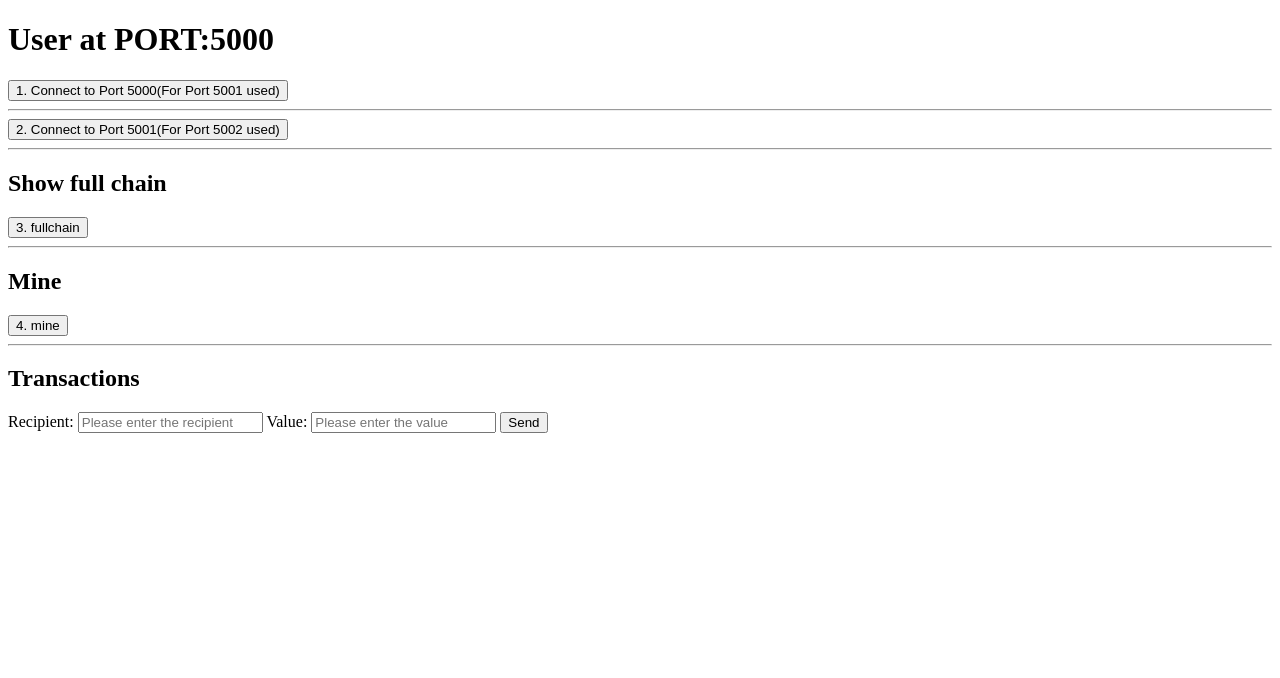
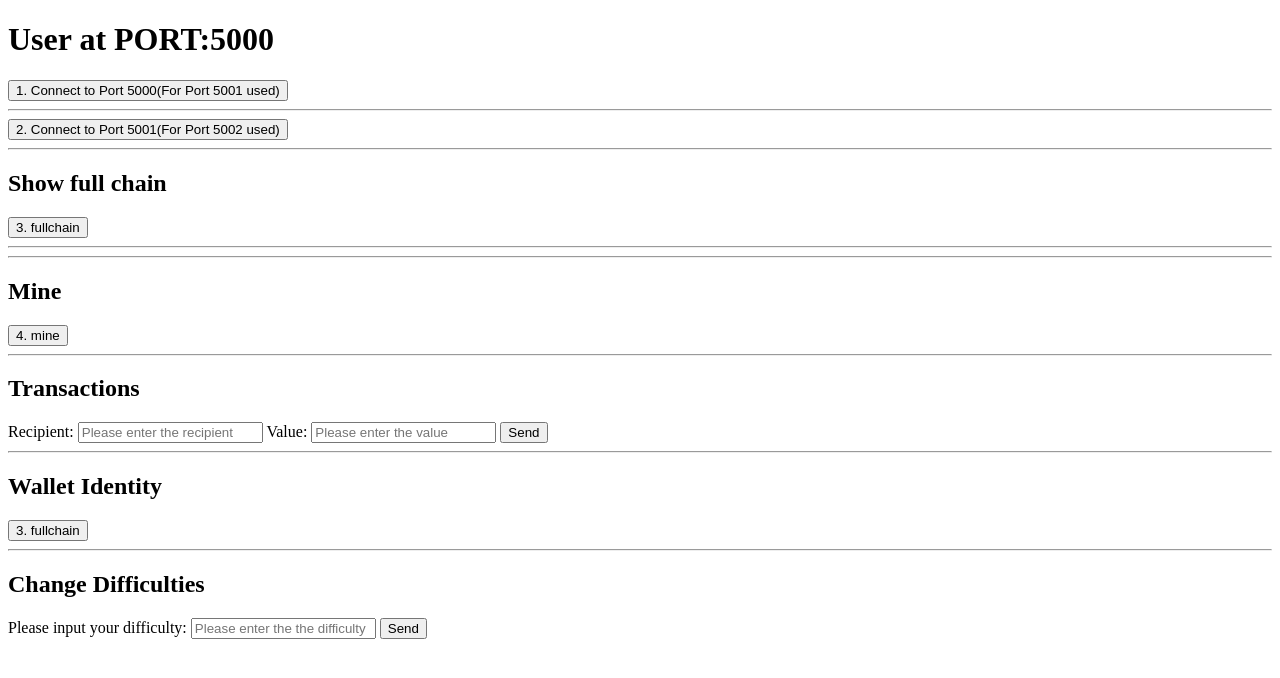
Before and after one commit to andy145155/Cryptocurrency-Network, a Flask app: page / in a window 1280 px wide. Shown: the top 678 px of the page. Run offline with Flask 2, Linux system fonts and the light colour scheme; some libraries are stand-ins or nearby versions.

Commit message:
change difficulty

```diff
--- a/Blockchain.py
+++ b/Blockchain.py
@@ -10,6 +10,7 @@ from datetime import datetime
 class Blockchain:
     difficulty = 2
     nodes = set()
+
     def __init__(self):
         self.unconfirmed_transactions = []
         self.chain = []
@@ -25,7 +26,6 @@ class Blockchain:
                 self.chain.append(genesis_block.to_json())
                 break
             else:
-                print(genesis_block.nonce)
                 genesis_block.nonce += 1
 
     def add_new_transaction(self, transaction: Transaction):
@@ -51,12 +51,12 @@ class Blockchain:
     def is_valid_proof(self, block, block_hash):
         print("This is block hash: ", block_hash)
         print("This is block compute hash: ", block.compute_hash())
-        return (block_hash.startswith('0' * Blockchain.difficulty) and block_hash == block.compute_hash())
+        return (block_hash.startswith('0' * int(Blockchain.difficulty)) and block_hash == block.compute_hash())
 
     def proof_of_work(self, block):
         block.nounce = 0
         computed_hash = block.compute_hash()
-        while not computed_hash.startswith('0' * Blockchain.difficulty):
+        while not computed_hash.startswith('0' * int(Blockchain.difficulty)):
             block.nonce += 1
             computed_hash = block.compute_hash()
         return computed_hash
--- a/main.py
+++ b/main.py
@@ -1,3 +1,4 @@
+from crypt import methods
 import json
 from flask import Flask, jsonify, request, render_template
 import requests
@@ -12,6 +13,18 @@ app = Flask(__name__)
 @app.route("/")
 def index():
     return render_template("index.html", user = 5000)
+
+
+@app.route("/get_wallet")
+def get_wallet():
+    return jsonify(myWallet.identity), 200
+
+@app.route("/change_difficuly", methods=['POST'])
+def change_difficuly():
+    values = request.form
+    number = values.get('number')
+    Blockchain.difficulty = number
+    return "successfully change difficuly to " + str(number)
 
 @app.route('/new_transaction', methods=['POST'])
 def new_transaction():
--- a/templates/index.html
+++ b/templates/index.html
@@ -30,6 +30,7 @@
         <h2>Show full chain</h2>
         <input type="submit" value="3. fullchain" />
         <div id="chain"></div>
+        <hr />
         <div id="length"></div>
       </form>
       <hr />
@@ -67,6 +68,28 @@
         <button type="submit">Send</button>
         <div id="transaction_message"></div>
       </form>
+       <hr />
+       <form id="wallet" action="/get_wallet" method="GET">
+        <h2>Wallet Identity</h2>
+        <input type="submit" value="3. fullchain" />
+        <div id="identity"></div>
+      </form>
+    </div>
+      <hr />
+      <h2>Change Difficulties</h2>
+      <form id="difficulty" action="/change_difficuly" method="POST">
+        <label for="diff_value">Please input your difficulty: </label>
+        <input
+          name="diff_value"
+          type="text"
+          required
+          placeholder="Please enter the the difficulty"
+        />
+        <button type="submit">Send</button>
+        <div id="difficulty_message"></div>
+      </form>
+
+
     </div>
 
     <script>
@@ -171,6 +194,37 @@
           $("#transaction_message").html(data.message);
         });
       });
+
+      /*This is the Javascript for change in difficulty*/
+      $("#difficulty").submit(function (event) {
+        event.preventDefault();
+        var $form = $(this),
+          $submit = $form.find('button[type="submit"]'),
+          number = $form.find('input[name="diff_value"]').val(),
+          url = $form.attr("action");
+
+        /* Send the data using post */
+        var posting = $.post(url, {
+          number: number
+        });
+
+        posting.done(function (data) {
+          console.log(data);
+          $("#difficulty_message").html(data);
+        });
+      });
+
+       /*This is the Javascript to get wallet data*/
+      $("#wallet").submit(function (event) {
+        event.preventDefault();
+        $.get("/get_wallet", function (data, statusText, xhr) {
+          if (xhr.status == 200) {
+            console.log((data));
+            $("#identity").html(data);
+
+          }
+        });
+      });
     </script>
   </body>
 </html>
```
Also changed, not shown: main5001.py (+12 -0 lines), main5002.py (+14 -0 lines).
